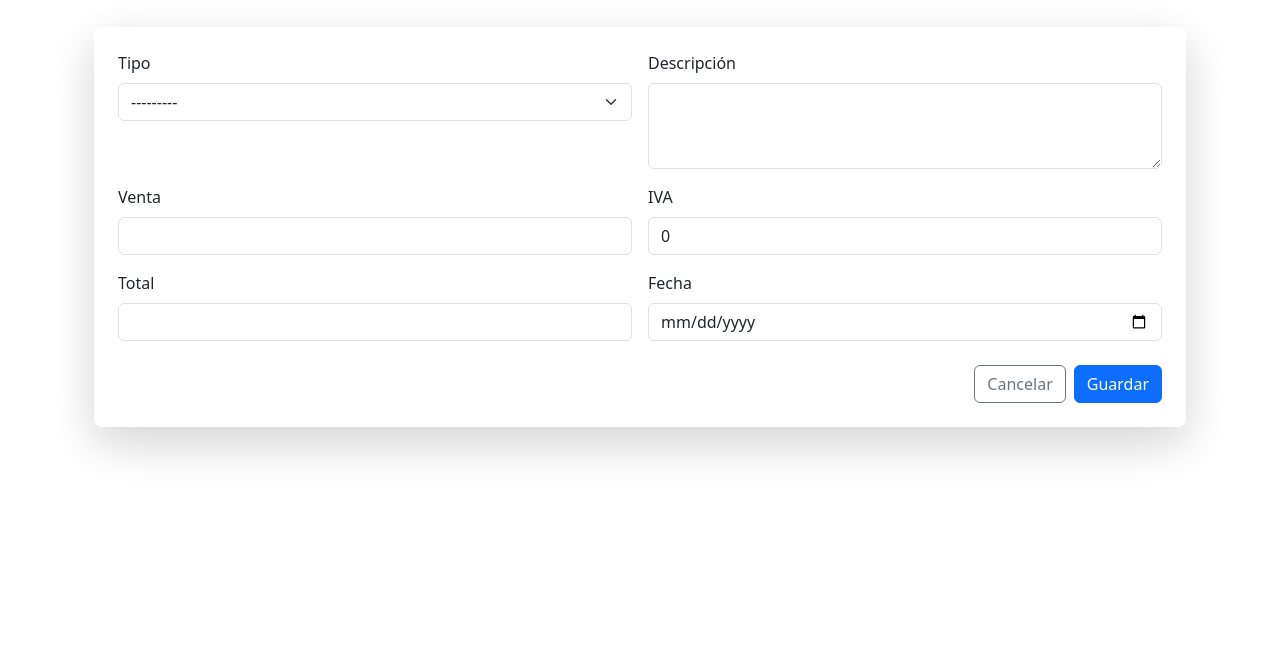
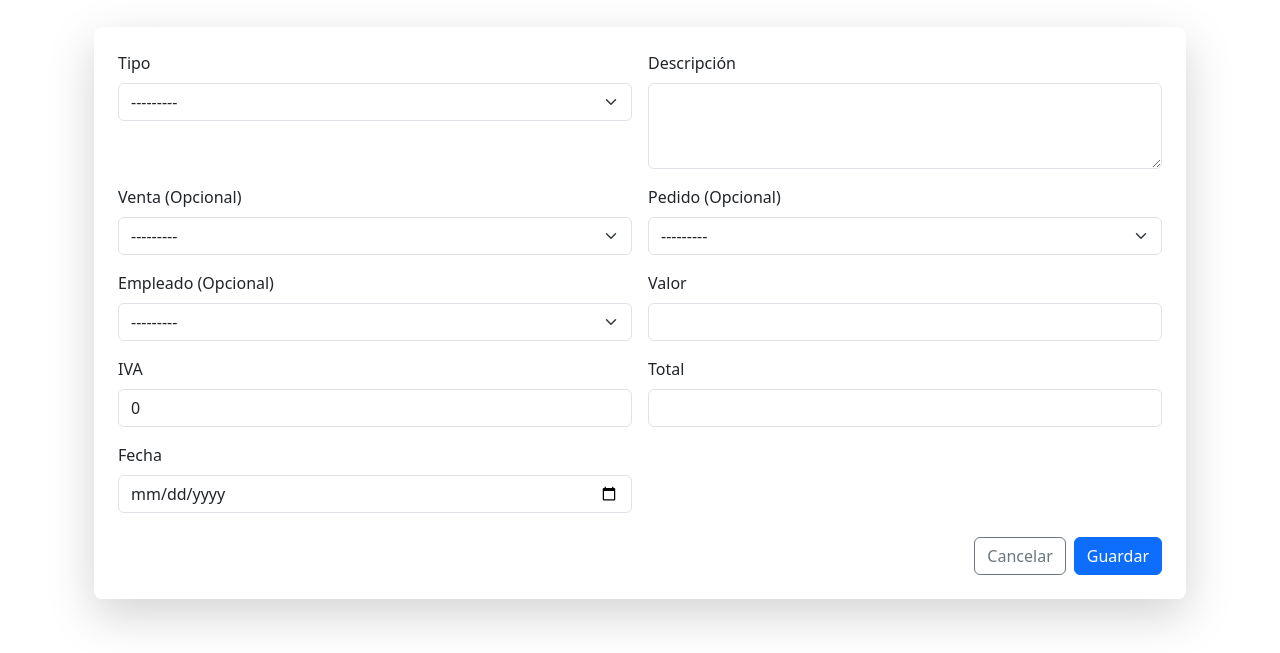
Before and after one commit to Andreas103-SI/ERP, a Django app: page /finanzas/create/ in a window 1280 px wide. Shown: the part 147-800 px from the top of the page. Run offline with Django 5.2, Linux system fonts and the light colour scheme; the visitor is signed in with stand-in values (Sample User, id 1); data that the repository does not hold is empty; some libraries are stand-ins or nearby versions.

Commit message:
Update Finanzas and Gasto forms to include new fields and adjust widget types for improved user experience. Enhance FinanzasCreateView with debugging statements for form validation. Revise templates to reflect changes in form structure and styling, ensuring consistency across the application.

```diff
--- a/finanzas/forms.py
+++ b/finanzas/forms.py
@@ -2,15 +2,18 @@
 from django import forms
 from .models import Finanzas, Gasto
 
-class FinanzasForm(forms.ModelForm):  # Renombramos a FinanzasForm para consistencia
+class FinanzasForm(forms.ModelForm):
     class Meta:
         model = Finanzas
-        fields = ['tipo', 'descripcion', 'venta', 'iva', 'total', 'fecha']  # Cambiamos monto por venta, y añadimos iva y total
+        fields = ['tipo', 'descripcion', 'venta', 'pedido', 'empleado', 'valor', 'iva', 'total', 'fecha']
         widgets = {
             'tipo': forms.Select(attrs={'class': 'form-select'}),
             'fecha': forms.DateInput(attrs={'type': 'date', 'class': 'form-control'}),
             'descripcion': forms.Textarea(attrs={'class': 'form-control', 'rows': 3}),
-            'venta': forms.NumberInput(attrs={'class': 'form-control', 'step': '0.01'}),  # Cambiamos valor por venta
+            'venta': forms.Select(attrs={'class': 'form-select'}),  # Debe ser Select, no NumberInput
+            'pedido': forms.Select(attrs={'class': 'form-select'}),
+            'empleado': forms.Select(attrs={'class': 'form-select'}),
+            'valor': forms.NumberInput(attrs={'class': 'form-control', 'step': '0.01'}),
             'iva': forms.NumberInput(attrs={'class': 'form-control', 'step': '0.01'}),
             'total': forms.NumberInput(attrs={'class': 'form-control', 'step': '0.01'}),
         }
@@ -23,5 +26,5 @@ class GastoForm(forms.ModelForm):
             'fecha': forms.DateInput(attrs={'type': 'date', 'class': 'form-control'}),
             'descripcion': forms.Textarea(attrs={'class': 'form-control', 'rows': 3}),
             'monto': forms.NumberInput(attrs={'class': 'form-control', 'step': '0.01'}),
-            'categoria': forms.TextInput(attrs={'class': 'form-control'}),
+            'categoria': forms.Select(attrs={'class': 'form-select'}),
         }
--- a/finanzas/templates/finanzas/finanzas_form.html
+++ b/finanzas/templates/finanzas/finanzas_form.html
@@ -72,8 +72,23 @@
                     </div>
                     <!-- Venta -->
                     <div class="col-md-6">
-                        <label for="id_venta" class="form-label">Venta</label>
-                        {{ form.venta|add_class:"form-control" }}
+                        <label for="id_venta" class="form-label">Venta (Opcional)</label>
+                        {{ form.venta|add_class:"form-select" }}
+                    </div>
+                    <!-- Pedido -->
+                    <div class="col-md-6">
+                        <label for="id_pedido" class="form-label">Pedido (Opcional)</label>
+                        {{ form.pedido|add_class:"form-select" }}
+                    </div>
+                    <!-- Empleado -->
+                    <div class="col-md-6">
+                        <label for="id_empleado" class="form-label">Empleado (Opcional)</label>
+                        {{ form.empleado|add_class:"form-select" }}
+                    </div>
+                    <!-- Valor -->
+                    <div class="col-md-6">
+                        <label for="id_valor" class="form-label">Valor</label>
+                        {{ form.valor|add_class:"form-control" }}
                     </div>
                     <!-- IVA -->
                     <div class="col-md-6">
--- a/finanzas/views.py
+++ b/finanzas/views.py
@@ -37,9 +37,15 @@ class FinanzasCreateView(LoginRequiredMixin, CreateView):
     success_url = reverse_lazy('finanzas:finanzas_list')
 
     def form_valid(self, form):
+        print("Formulario válido, guardando y redirigiendo...")  # Depuración
         response = super().form_valid(form)
         messages.success(self.request, "Transacción creada exitosamente.")
+        print(f"Redirigiendo a: {self.success_url}")  # Depuración
         return response
+
+    def form_invalid(self, form):
+        print("Formulario no válido:", form.errors)  # Depuración
+        return super().form_invalid(form)
 
 class FinanzasUpdateView(LoginRequiredMixin, UpdateView):
     model = Finanzas
```
